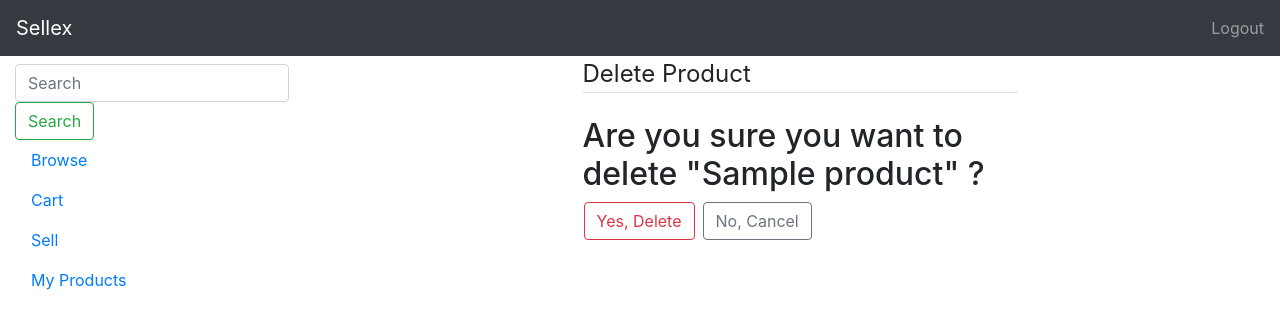
After one commit to phillipseryazi/django_ecommerce_project, a Django app: template sellex/apps/products/templates/products/product_confirm_delete.html in a window 1280 px wide. The commit adds this page. Shown: the top 329 px of the page. Run offline with Django 3.2, Linux system fonts and the light colour scheme; the template is opened without the code that fills it: most values are stand-ins (such as "Sample title", 1, 10 or a date in 2020); some libraries are stand-ins or nearby versions.

Commit message:
Feature(delete): Adding ability to delete product [Finishes #167520113]

```diff
--- a/sellex/apps/products/templates/products/my_products.html
+++ b/sellex/apps/products/templates/products/my_products.html
@@ -3,7 +3,7 @@
 <div class="container pt-2">
 	<div class="row">
 		{% for item in products %}
-		<div class="col">
+		<div class="col mb-4">
 			<div class="card" style="width: 18rem;">
 				<img class="card-img-top" src="{{ item.image }}" alt=""
 				     style="object-fit: none;object-position: center;height: 200px;">
@@ -12,7 +12,7 @@
 					<p class="card-text">{{ item.details|truncatewords:15 }}</p>
 					<div class="row">
 						<a href="{% url 'prods:update_product' item.id %}" class="btn btn-primary ml-3">Update</a>
-						<a href="#" class="btn btn-primary ml-2">Delete</a>
+						<a href="{% url 'prods:delete_product' item.id %}" class="btn btn-primary ml-2">Delete</a>
 					</div>
 				</div>
 			</div>
--- /dev/null
+++ b/sellex/apps/products/templates/products/product_confirm_delete.html
@@ -0,0 +1,17 @@
+{% extends "dashboard.html" %}
+
+{% block content %}
+<div class="col-lg-6 col-lg-offset-4 mx-auto">
+	<form method="post">
+		{% csrf_token %}
+		<fieldset>
+			<legend class="border-bottom mb-4">Delete Product</legend>
+			<h2>Are you sure you want to delete "{{ product.name }}" ?</h2>
+		</fieldset>
+		<div class="row">
+			<button class="btn btn-outline-danger ml-3" type="submit">Yes, Delete</button>
+			<a class="btn btn-outline-secondary ml-2" href="{% url 'prods:my_products' %}">No, Cancel</a>
+		</div>
+	</form>
+</div>
+{% endblock content %}
--- a/sellex/apps/products/urls.py
+++ b/sellex/apps/products/urls.py
@@ -1,9 +1,10 @@
 from django.urls import path
-from .views import (HomeView, PostProductView, MyProductsListView, UpdateMyProduct)
+from .views import (HomeView, PostProductView, MyProductsListView, UpdateMyProduct, DeleteProductView)
 
 urlpatterns = [
     path('home/', HomeView.as_view(), name='home'),
     path('manage/', PostProductView.as_view(), name='manage_product'),
     path('myproducts/', MyProductsListView.as_view(), name='my_products'),
     path('update/<int:pk>/', UpdateMyProduct.as_view(), name='update_product'),
+    path('delete/<int:pk>/', DeleteProductView.as_view(), name='delete_product'),
 ]
```
Also changed, not shown: sellex/apps/products/views.py (+6 -5 lines).
